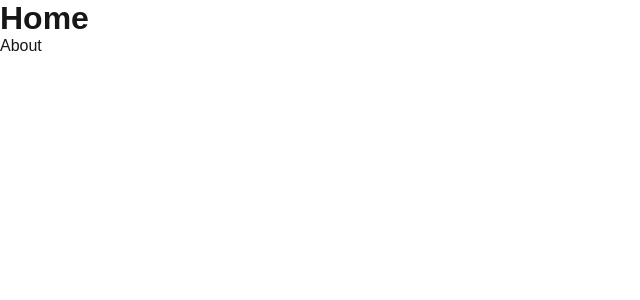
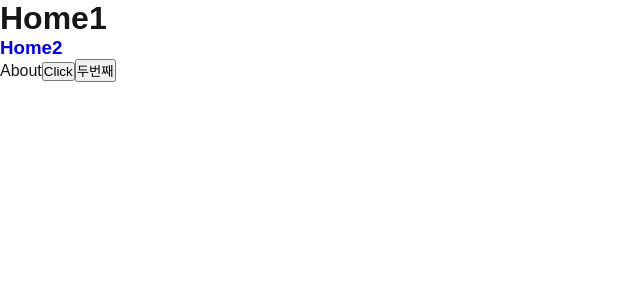
Before and after one commit to sdadaniel/next15, a Next.js app: page / in a window 1280 px wide. Shown: the top 300 px of the page, without its empty margins (0-640 px from the left). Built offline with nearby package versions, Linux system fonts and the light colour scheme.

Commit message:
feat: 기본 테스트 코드 작성

```diff
--- a/package.json
+++ b/package.json
@@ -20,10 +20,11 @@
     "@testing-library/dom": "^10.4.0",
     "@testing-library/jest-dom": "^6.6.2",
     "@testing-library/react": "^16.0.1",
+    "@testing-library/user-event": "^14.5.2",
+    "@types/jest": "29.5.11",
     "@types/node": "^20",
     "@types/react": "^18.3.12",
     "@types/react-dom": "^18.3.1",
-    "@types/jest": "29.5.11",
     "eslint": "^8",
     "eslint-config-next": "15.0.1",
     "jest": "^29.7.0",
--- a/src/app/page.tsx
+++ b/src/app/page.tsx
@@ -1,10 +1,31 @@
 import Link from "next/link";
+import { useState } from "react";
 
 export default function Page() {
+  const [disabled, setDisabled] = useState<boolean>(false);
   return (
     <div>
-      <h1>Home</h1>
+      <h1>Home1</h1>
+      <h3 style={{ color: "blue" }}>Home2</h3>
       <Link href="/about">About</Link>
+
+      <button
+        disabled={disabled}
+        onClick={() => {
+          setDisabled((p) => !p);
+        }}
+      >
+        Click
+      </button>
+
+      <button
+        disabled={disabled}
+        onClick={() => {
+          setDisabled((p) => !p);
+        }}
+      >
+        두번째
+      </button>
     </div>
   );
 }
```
Also changed, not shown: 2 other files (tests, documents, lock files or other folders).
